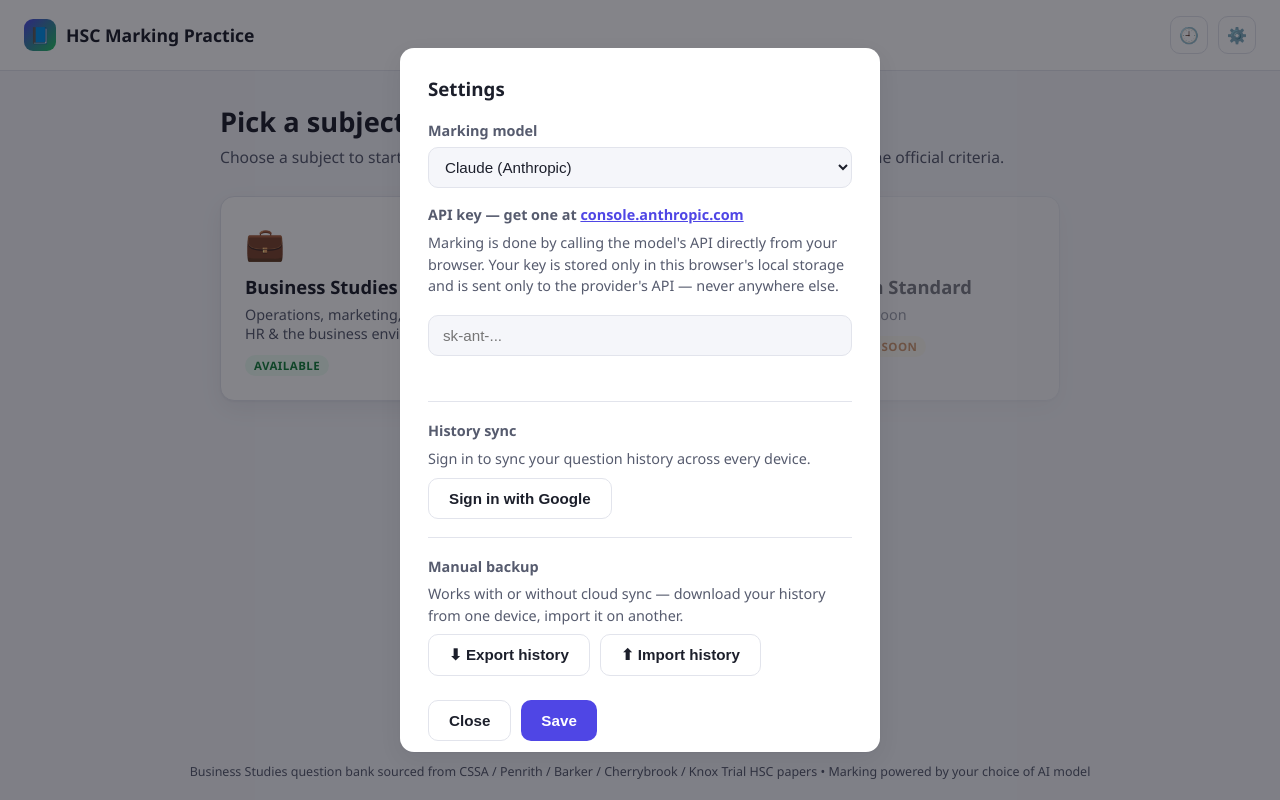
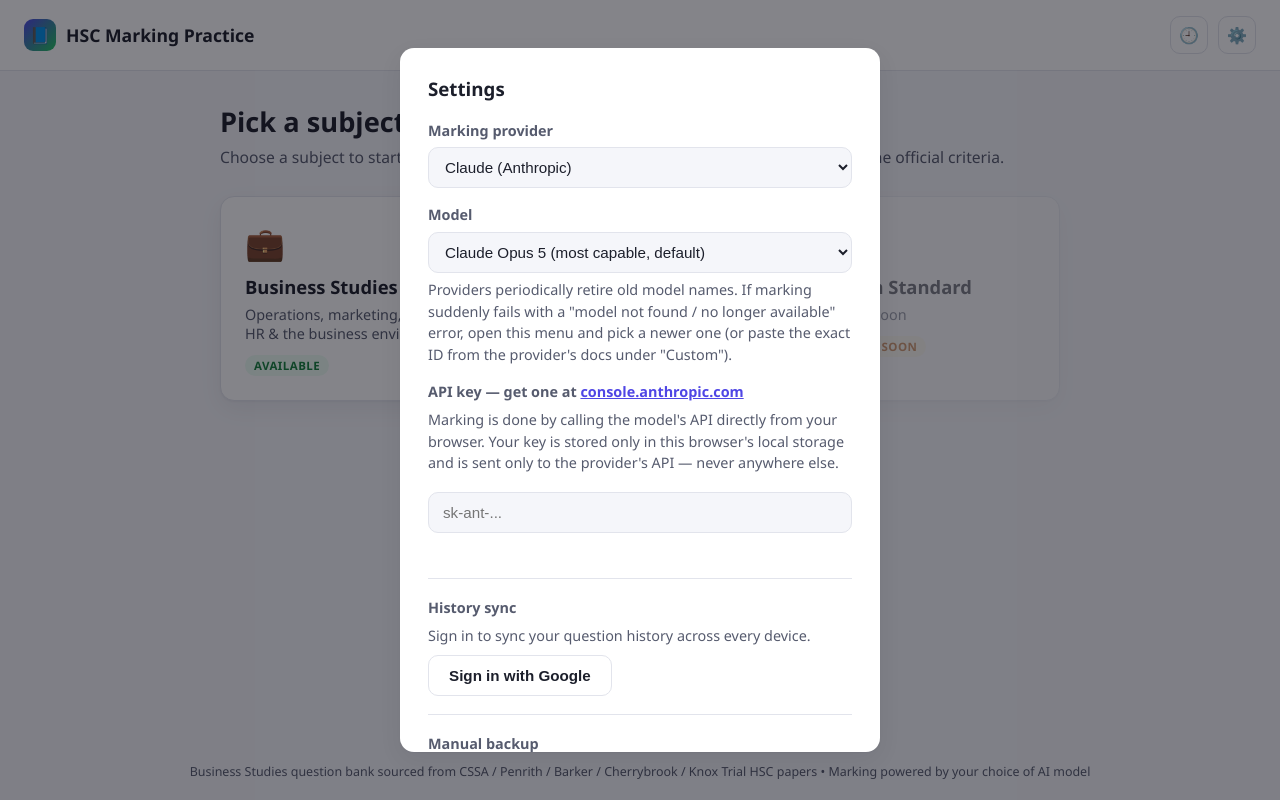
Before and after one commit to YahtzeeCode/hsc-marking, a plain HTML site: page index.html in a window 1280 px wide. Both pictures are taken after a click on the button "⚙️". Drawn offline with Linux system fonts and the light colour scheme; no server answers.

Commit message:
Add model picker per provider; fix retired gemini-2.5-flash default

```diff
--- a/app.js
+++ b/app.js
@@ -16,6 +16,15 @@
     helpUrl: "https://console.anthropic.com/settings/keys",
     helpLabel: "console.anthropic.com",
     storageKey: "hsc_key_claude",
+    modelStorageKey: "hsc_model_claude",
+    defaultModel: "claude-opus-5",
+    // Kept short on purpose — Anthropic model IDs are stable for a long time.
+    // "Custom" always exists below so this list never has to be complete.
+    models: [
+      { id: "claude-opus-5", label: "Claude Opus 5 (most capable, default)" },
+      { id: "claude-sonnet-5", label: "Claude Sonnet 5 (faster, cheaper)" },
+      { id: "claude-haiku-4-5", label: "Claude Haiku 4.5 (fastest, cheapest)" },
+    ],
   },
   gemini: {
     label: "Gemini (Google)",
@@ -23,9 +32,20 @@
     helpUrl: "https://aistudio.google.com/apikey",
     helpLabel: "aistudio.google.com",
     storageKey: "hsc_key_gemini",
+    modelStorageKey: "hsc_model_gemini",
+    defaultModel: "gemini-3.6-flash",
+    // Google retires "flash" model names every few months — if marking
+    // starts failing with a "model not found / no longer available" error,
+    // pick a newer one here (or paste an exact ID via "Custom").
+    models: [
+      { id: "gemini-3.6-flash", label: "Gemini 3.6 Flash (default)" },
+      { id: "gemini-3.5-flash-lite", label: "Gemini 3.5 Flash-Lite (fastest, cheapest)" },
+      { id: "gemini-2.5-flash", label: "Gemini 2.5 Flash (older)" },
+    ],
   },
 };
 const PROVIDER_STORAGE_KEY = "hsc_provider";
+const CUSTOM_MODEL_VALUE = "__custom__";
 
 const state = {
   subject: null,
@@ -331,6 +351,14 @@
   provider = provider || getProvider();
   localStorage.setItem(PROVIDERS[provider].storageKey, key);
 }
+function getModel(provider) {
+  provider = provider || getProvider();
+  return localStorage.getItem(PROVIDERS[provider].modelStorageKey) || PROVIDERS[provider].defaultModel;
+}
+function setModel(model, provider) {
+  provider = provider || getProvider();
+  localStorage.setItem(PROVIDERS[provider].modelStorageKey, model);
+}
 
 async function gradeAnswer(q, studentAnswer) {
   const provider = getProvider();
@@ -339,7 +367,6 @@
 }
 
 // ---- Claude (Anthropic) ----
-const CLAUDE_MODEL = "claude-opus-5";
 const CLAUDE_SCHEMA = {
   type: "object",
   properties: {
@@ -364,7 +391,7 @@
       "anthropic-dangerous-direct-browser-access": "true",
     },
     body: JSON.stringify({
-      model: CLAUDE_MODEL,
+      model: getModel("claude"),
       max_tokens: 1500,
       system: buildSystemPrompt(),
       messages: [{ role: "user", content: buildUserContent(q, studentAnswer) }],
@@ -383,7 +410,6 @@
 }
 
 // ---- Gemini (Google) ----
-const GEMINI_MODEL = "gemini-2.5-flash";
 const GEMINI_SCHEMA = {
   type: "OBJECT",
   properties: {
@@ -398,7 +424,7 @@
 
 async function gradeWithGemini(q, studentAnswer) {
   const apiKey = getApiKey("gemini");
-  const url = `https://generativelanguage.googleapis.com/v1beta/models/${GEMINI_MODEL}:generateContent?key=${encodeURIComponent(apiKey)}`;
+  const url = `https://generativelanguage.googleapis.com/v1beta/models/${getModel("gemini")}:generateContent?key=${encodeURIComponent(apiKey)}`;
   const res = await fetch(url, {
     method: "POST",
     headers: { "content-type": "application/json" },
@@ -566,6 +592,36 @@
 // ---------------------------------------------------------------------
 const settingsModal = document.getElementById("settings-modal");
 
+function populateModelSelect(provider) {
+  const sel = document.getElementById("model-select");
+  const customInput = document.getElementById("model-custom-input");
+  const current = getModel(provider);
+  const known = PROVIDERS[provider].models;
+  const isKnown = known.some((m) => m.id === current);
+
+  sel.innerHTML = "";
+  known.forEach((m) => {
+    const opt = document.createElement("option");
+    opt.value = m.id;
+    opt.textContent = m.label;
+    sel.appendChild(opt);
+  });
+  const customOpt = document.createElement("option");
+  customOpt.value = CUSTOM_MODEL_VALUE;
+  customOpt.textContent = "Custom (type exact model ID)…";
+  sel.appendChild(customOpt);
+
+  sel.value = isKnown ? current : CUSTOM_MODEL_VALUE;
+  customInput.style.display = isKnown ? "none" : "block";
+  customInput.value = isKnown ? "" : current;
+  customInput.placeholder = `Exact ${PROVIDERS[provider].label} model ID`;
+}
+
+document.getElementById("model-select").addEventListener("change", (e) => {
+  document.getElementById("model-custom-input").style.display =
+    e.target.value === CUSTOM_MODEL_VALUE ? "block" : "none";
+});
+
 function openSettingsModal() {
   const provider = getProvider();
   document.getElementById("provider-select").value = provider;
@@ -574,6 +630,7 @@
   document.getElementById("provider-key-hint").innerHTML =
     `— get one at <a href="${PROVIDERS[provider].helpUrl}" target="_blank" rel="noopener">${PROVIDERS[provider].helpLabel}</a>`;
   document.getElementById("apikey-error").textContent = "";
+  populateModelSelect(provider);
   renderAccountSection();
   settingsModal.classList.add("active");
 }
@@ -587,6 +644,7 @@
   document.getElementById("apikey-input").placeholder = PROVIDERS[provider].placeholder;
   document.getElementById("provider-key-hint").innerHTML =
     `— get one at <a href="${PROVIDERS[provider].helpUrl}" target="_blank" rel="noopener">${PROVIDERS[provider].helpLabel}</a>`;
+  populateModelSelect(provider);
 });
 
 function renderAccountSection() {
@@ -622,8 +680,18 @@
     document.getElementById("apikey-error").textContent = "Please enter a key.";
     return;
   }
+  const modelSelectVal = document.getElementById("model-select").value;
+  const model =
+    modelSelectVal === CUSTOM_MODEL_VALUE
+      ? document.getElementById("model-custom-input").value.trim()
+      : modelSelectVal;
+  if (!model) {
+    document.getElementById("apikey-error").textContent = "Please enter a model ID.";
+    return;
+  }
   setProvider(provider);
   setApiKey(val, provider);
+  setModel(model, provider);
   closeSettingsModal();
   if (state.pendingAfterKeySave) {
     const cb = state.pendingAfterKeySave;
--- a/index.html
+++ b/index.html
@@ -165,11 +165,16 @@
   <div class="modal">
     <h3>Settings</h3>
 
-    <p class="modal-label">Marking model</p>
+    <p class="modal-label">Marking provider</p>
     <select id="provider-select">
       <option value="claude">Claude (Anthropic)</option>
       <option value="gemini">Gemini (Google)</option>
     </select>
+
+    <p class="modal-label" style="margin-top:16px;">Model</p>
+    <select id="model-select"></select>
+    <input type="text" id="model-custom-input" placeholder="Exact model ID, e.g. gemini-3.6-flash" style="display:none; margin-top:8px;">
+    <p class="modal-hint" id="model-hint" style="margin-top:6px;">Providers periodically retire old model names. If marking suddenly fails with a "model not found / no longer available" error, open this menu and pick a newer one (or paste the exact ID from the provider's docs under "Custom").</p>
 
     <p class="modal-label" style="margin-top:16px;">API key <span id="provider-key-hint"></span></p>
     <p class="modal-hint">Marking is done by calling the model's API directly from your browser. Your key is stored only in this browser's local storage and is sent only to the provider's API — never anywhere else.</p>
```
